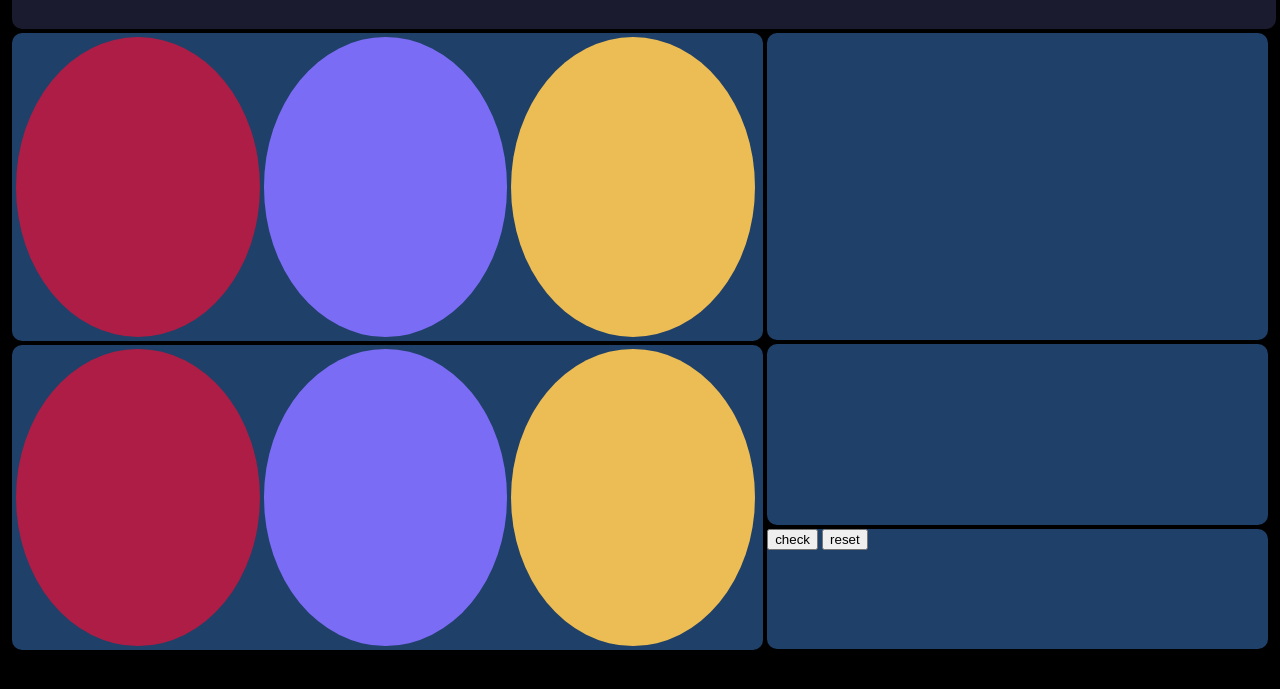
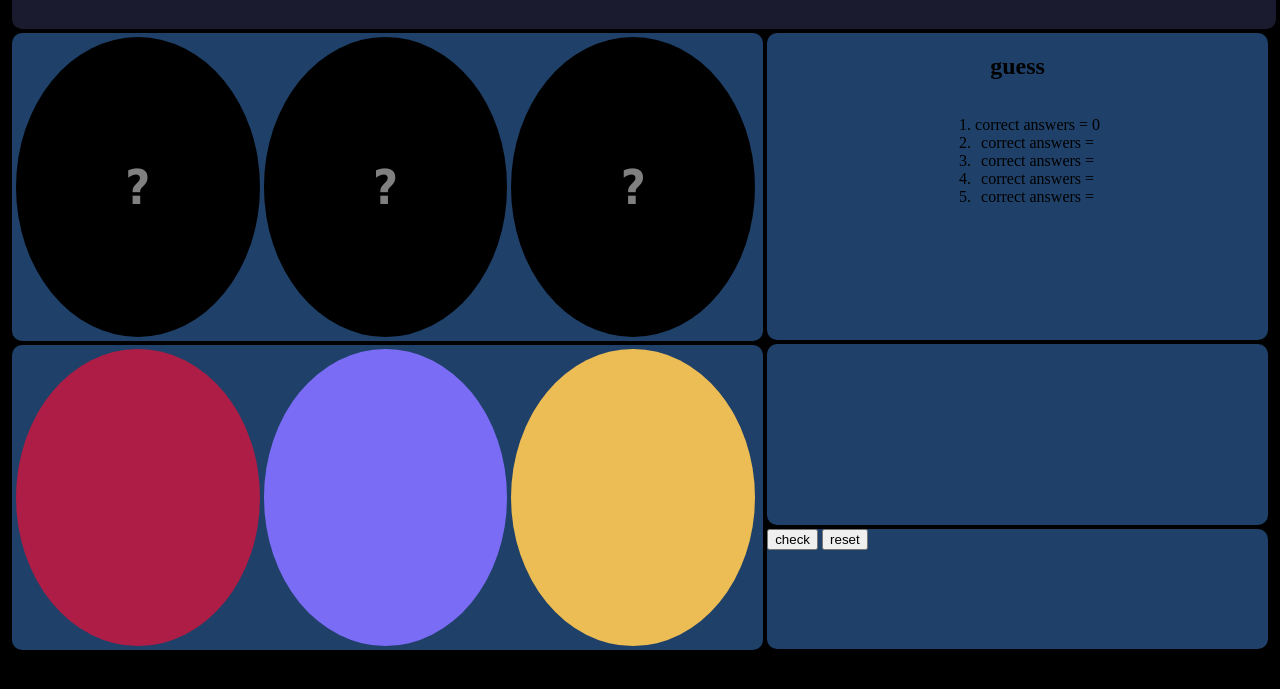
Before and after one commit to dvnfirefox/dw2_Project, a plain HTML site: page index.html in a window 1280 px wide. Both pictures are taken after a click on the button "check". Shown: the part 99-788 px from the top of the page. Drawn offline with Linux system fonts and the light colour scheme.

Commit message:
show guesses, add winning/losing condition

```diff
--- a/CSS/styleSheet.css
+++ b/CSS/styleSheet.css
@@ -62,6 +62,10 @@ body {
     padding: 0.5vh;
 }
 #gameInfoTable{
+    display: flex;
+    flex-direction: column;
+    align-items: center;
+    text-align: center;
     height: 51%;
     background-color: #1F4068;
     border-radius: 10px;
@@ -94,7 +98,6 @@ body {
     border-radius: 50%;
     margin-right: 0.5vh;
     background-color: black;
-
 }
 .textToken{
     color: black;
--- a/game.js
+++ b/game.js
@@ -1,9 +1,13 @@
 const color = ['#AD1D45','#7B6CF6','#ECBC55', 'black'];
 const tokenId = ['random1', 'random2', 'random3'];
 const textId = ['randomText1', 'randomText2', 'randomText3'];
+const tryId = ['try0', 'try1','try2', 'try3', 'try4']
+const tokenButton = ['redText', 'blueText', 'yellowText'];
 var hiddenColor = [];
-const tokenButton = ['redText', 'blueText', 'yellowText'];
+var colorchosed = [];
 var colorcount = 0;
+var gameEnded = 0;
+var guessCount = 0;
 
 function randomColor() {
     return Math.floor(Math.random() *3);
@@ -31,38 +35,66 @@ function resetBoard(){
     for(let i = 0; i<3; i++) {
         colorSet(tokenId[i], 3)
         document.getElementById(textId[i]).innerHTML = "?";
+
+    }
+    for(let tryReset = 0; tryReset<5; tryReset++){
+        document.getElementById(tryId[tryReset]).innerHTML = "correct answers = ";
+    }
+    guessCount = 0;
+    gameEnded = 0;
+    resetChosedColor();
+    tokencolorIni();
+}
+function resetChosedColor(){
+    for(let i = 0; i<3; i++) {
+        colorchosed[i] = null;
         document.getElementById(tokenButton[i]).innerHTML = "";
     }
     colorcount = 0;
-    tokencolorIni();
 }
 
 function selectRed(){
-    if(colorcount > 2){
-
-    }else {
+    if(colorchosed[0] == null && gameEnded === 0){
         document.getElementById('redText').innerHTML = (colorcount + 1);
+        colorchosed[0] = colorcount;
         colorcount++;
     }
 }
 function selectblue(){
-    if(colorcount > 2){
-
-    }else {
+    if(colorchosed[1] == null && gameEnded === 0){
         document.getElementById('blueText').innerHTML = (colorcount + 1);
+        colorchosed[1] = colorcount;
         colorcount++;
     }
 }
 function selectyellow(){
-    if(colorcount > 2){
-
-    }else {
+    if(colorchosed[2] == null && gameEnded === 0){
         document.getElementById('yellowText').innerHTML = (colorcount + 1);
+        colorchosed[2] = colorcount;
         colorcount++;
     }
+
+}
+function check(){
+    var guess =0;
+    for(let i = 0; i<3; i++) {
+        if(hiddenColor[i] === colorchosed[i]){guess++}
+    }
+    document.getElementById(tryId[guessCount]).innerHTML = 'correct answers = ' + guess;
+    guessCount++;
+    if(guess === 3){
+        showAllColor();
+        gameEnded = 1;
+    }else if(guessCount >= 5){
+        showAllColor();
+        gameEnded = 1;
+
+    }
+
+    resetChosedColor();
 }
 document.getElementById('resetButton').addEventListener("click", resetBoard, false);
-document.getElementById('checkButton').addEventListener("click", showAllColor, false);
+document.getElementById('checkButton').addEventListener("click", check, false);
 document.getElementById("red").addEventListener("click", selectRed, false);
 document.getElementById("blue").addEventListener("click", selectblue, false);
 document.getElementById("yellow").addEventListener("click", selectyellow, false);
--- a/index.html
+++ b/index.html
@@ -25,7 +25,16 @@
         </div>
     </div>
     <div id="gameInfo">
-        <div id="gameInfoTable"></div>
+        <div id="gameInfoTable">
+            <h2>guess</h2>
+            <ol>
+                <li id="try0">guess</li>
+                <li id="try1">guess</li>
+                <li id="try2">guess</li>
+                <li id="try3">guess</li>
+                <li id="try4">guess</li>
+            </ol>
+        </div>
         <div id="gameWinningstate"></div>
         <div id="gameButton">
             <button type="button" id="checkButton">check</button>
```
